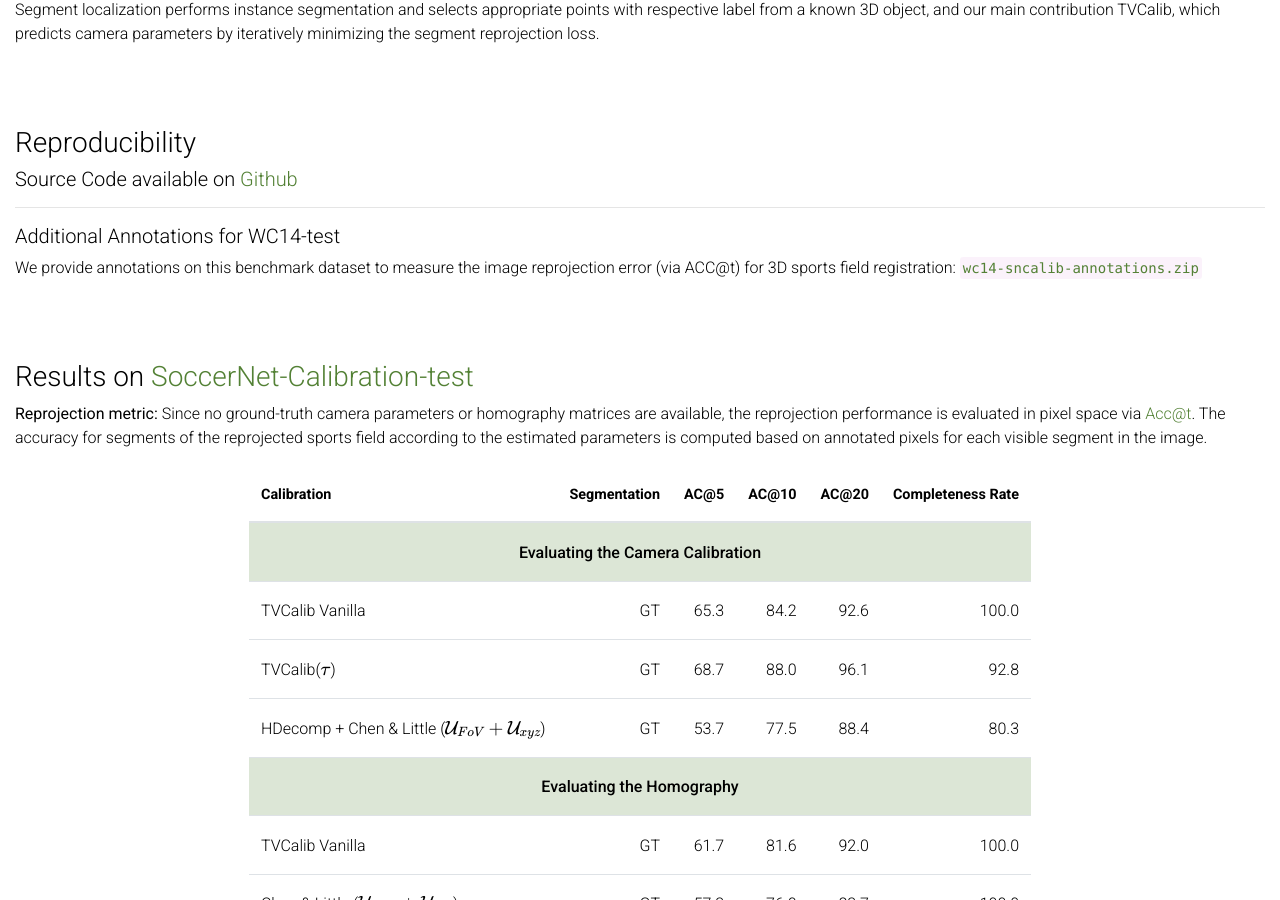
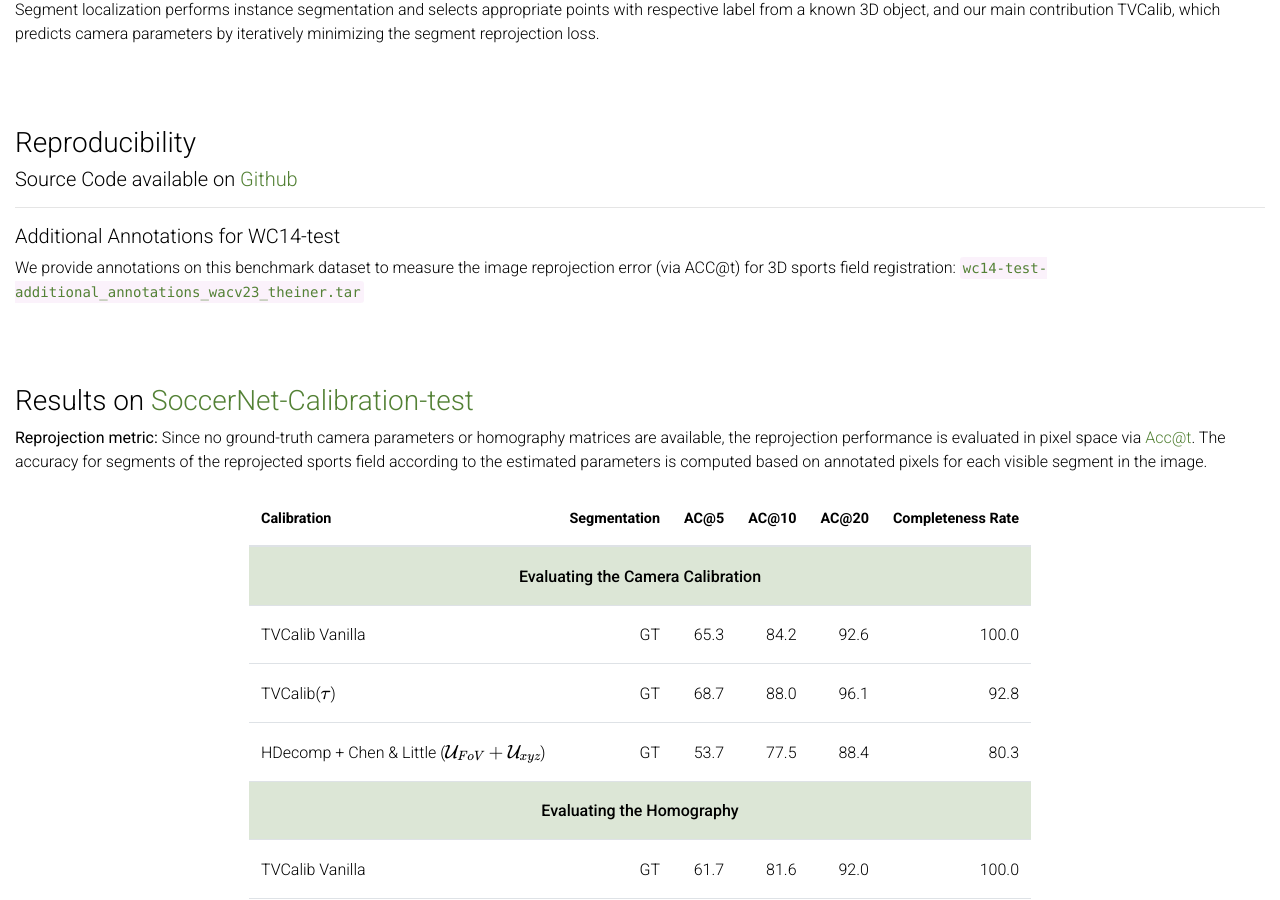
Before and after one commit to MM4SPA/tvcalib, a Jekyll site: the page built from _pages/about.md, in a window 1280 px wide and 900 px high, scrolled down 1903 px. Built offline with Jekyll 4.4.1, drawn with Linux system fonts in a browser that asks for light colours; full-size pictures stand in for the smaller copies a plugin makes; comment, search, counter and statistics services are not loaded; a style sheet for code colours, icons or effects is not loaded; grey boxes are pictures that could not be loaded.

Commit message:
updated wc14 annotations

```diff
--- a/_layouts/about.html
+++ b/_layouts/about.html
@@ -70,7 +70,7 @@
 			<p>We provide annotations on this benchmark dataset to measure the image
 				reprojection
 				error (via ACC@t) for 3D sports field registration:
-				<code><a href="static/wc14-sncalib-annotations.zip">wc14-sncalib-annotations.zip</a></code>
+				<code><a href="https://tib.eu/cloud/s/Jz4x2KsjinEEkwQ/download/wc14-test-additional_annotations_wacv23_theiner.tar">wc14-test-additional_annotations_wacv23_theiner.tar</a></code>
 			</p>
 		</div>
 
```
